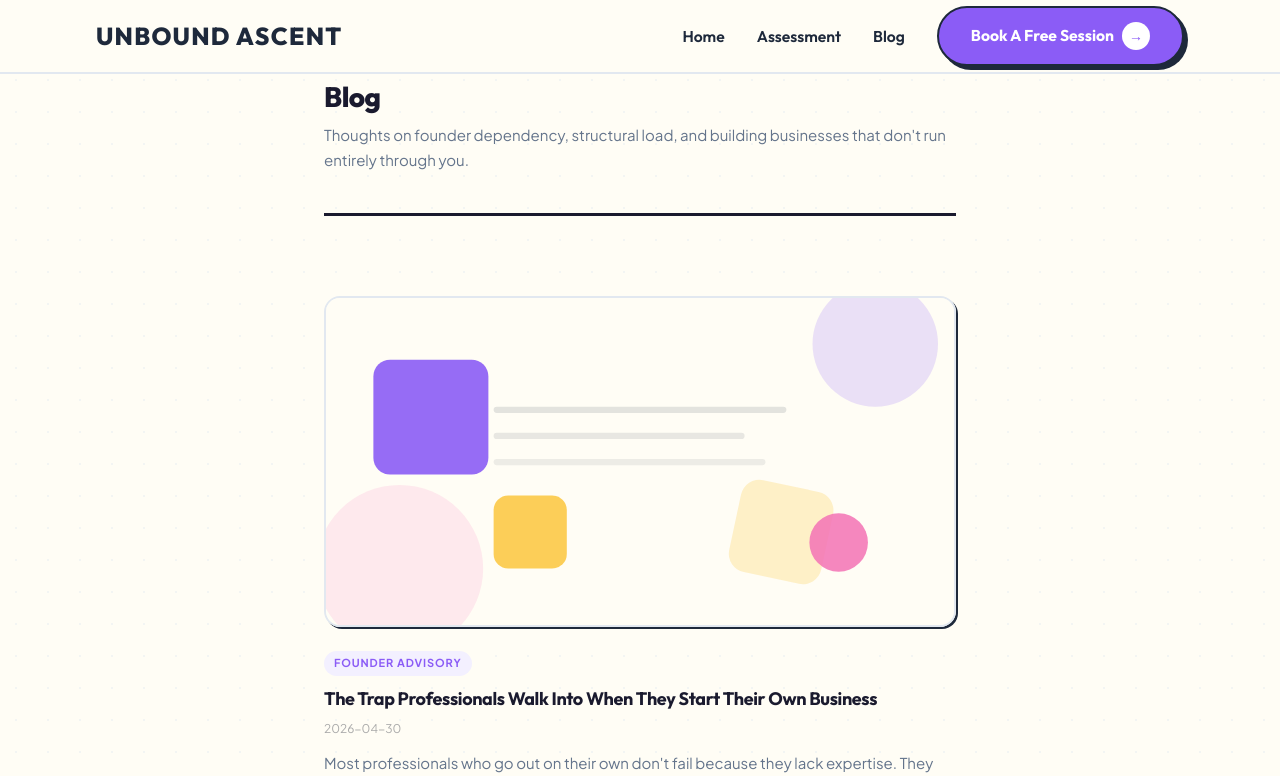
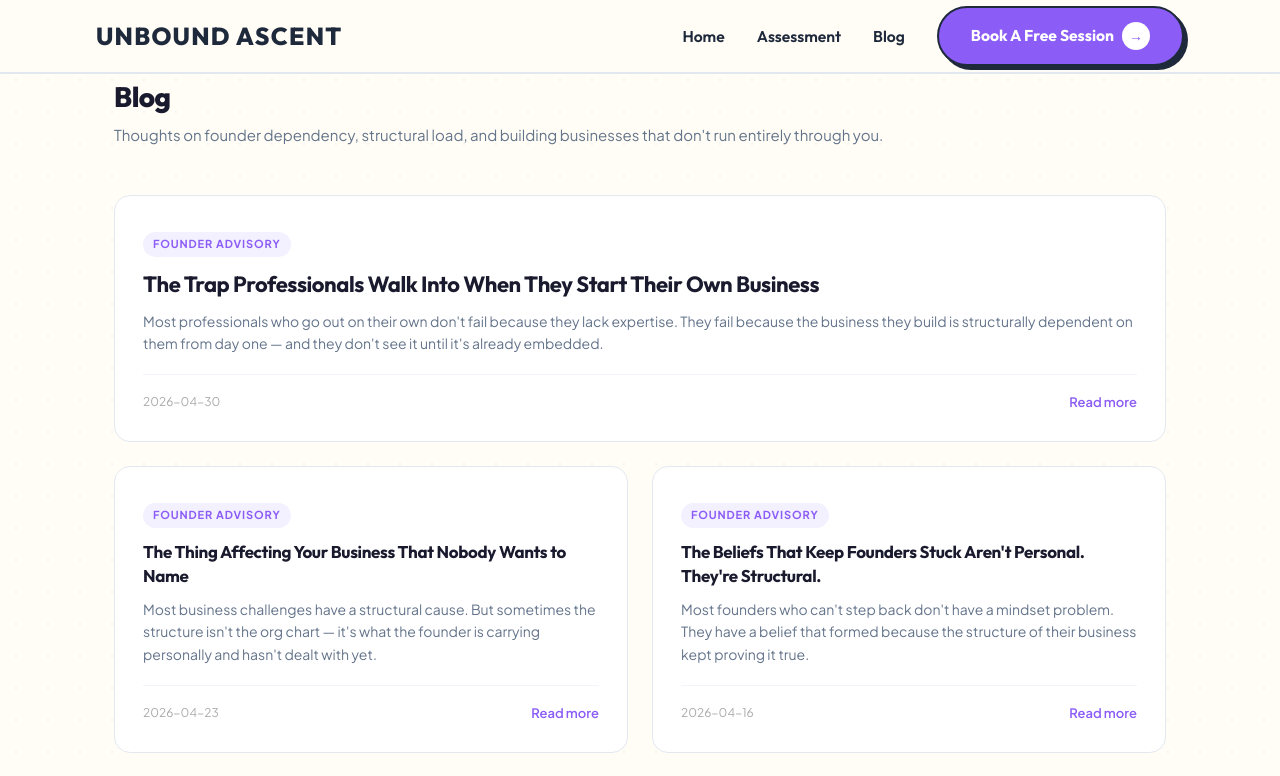
Before and after one commit to unboundascentdev/unbound-ascent, a Next.js app: page /blog in a window 1280 px wide. Shown: the top 776 px of the page. Built offline with nearby package versions, Linux system fonts and the light colour scheme.

Commit message:
redesign blog as 2-column card grid

```diff
--- a/src/app/blog/blog.module.css
+++ b/src/app/blog/blog.module.css
@@ -1,5 +1,5 @@
 .wrapper {
-  max-width: 680px;
+  max-width: 1100px;
   margin: 0 auto;
   padding: 80px 24px;
   position: relative;
@@ -8,8 +8,6 @@
 
 .header {
   margin-bottom: 48px;
-  border-bottom: 3px solid #1a1a2e;
-  padding-bottom: 24px;
 }
 
 .title {
@@ -23,43 +21,50 @@
   font-size: 15px !important;
   color: #64748b;
   max-width: 100% !important;
+  margin: 0 !important;
 }
 
-.list {
+.grid {
+  display: grid;
+  grid-template-columns: repeat(2, 1fr);
+  gap: 24px;
+}
+
+.card {
+  background: white;
+  border: 1.5px solid #e2e8f0;
+  border-radius: 16px;
+  transition: all 0.2s ease;
+  overflow: hidden;
+}
+
+.card:hover {
+  border-color: #8B5CF6;
+  transform: translateY(-3px);
+  box-shadow: 0 8px 24px rgba(139, 92, 246, 0.12);
+}
+
+.featured {
+  grid-column: 1 / -1;
+}
+
+.cardLink {
   display: flex;
   flex-direction: column;
+  justify-content: space-between;
+  height: 100%;
+  padding: 28px;
+  text-decoration: none;
+  color: inherit;
+  min-height: 200px;
 }
 
-.post {
-  padding: 32px 0;
-  border-bottom: 1px solid #e2e8f0;
-  transition: all 0.2s ease;
+.featured .cardLink {
+  min-height: 160px;
 }
 
-.post:hover {
-  padding-left: 8px;
-}
-
-.imageLink {
-  display: block;
-  margin-bottom: 16px;
-  text-decoration: none;
-}
-
-.thumbnail {
-  width: 100%;
-  height: auto;
-  aspect-ratio: 1200 / 630;
-  object-fit: cover;
-  border-radius: var(--radius-md);
-  border: var(--border-width) solid var(--color-border);
-  box-shadow: var(--shadow-sm);
-  transition: box-shadow var(--transition-fast), transform var(--transition-fast);
-}
-
-.imageLink:hover .thumbnail {
-  box-shadow: var(--shadow-md);
-  transform: translate(-2px, -2px);
+.cardTop {
+  flex: 1;
 }
 
 .tag {
@@ -72,46 +77,55 @@
   background: #f3f0ff;
   padding: 3px 10px;
   border-radius: 20px;
-  margin-bottom: 10px;
+  margin-bottom: 12px;
 }
 
-.postTitle {
-  font-size: 18px !important;
+.cardTitle {
+  font-size: 17px !important;
   font-weight: 700;
   color: #1a1a2e;
-  margin-bottom: 8px;
   line-height: 1.4;
-  cursor: pointer;
-  transition: color 0.2s ease;
+  margin-bottom: 10px !important;
 }
 
-.postTitle:hover {
-  color: #8B5CF6;
+.featured .cardTitle {
+  font-size: 22px !important;
+}
+
+.cardExcerpt {
+  font-size: 14px !important;
+  color: #64748b;
+  line-height: 1.6;
+  max-width: 100% !important;
+  margin: 0 !important;
+}
+
+.cardBottom {
+  display: flex;
+  justify-content: space-between;
+  align-items: center;
+  margin-top: 20px;
+  padding-top: 16px;
+  border-top: 1px solid #f1f5f9;
 }
 
 .date {
   font-size: 12px !important;
   color: #aaa;
-  margin-bottom: 10px;
-  margin-top: 0 !important;
-}
-
-.excerpt {
-  font-size: 15px !important;
-  color: #64748b;
-  line-height: 1.7;
-  max-width: 100% !important;
-  margin: 0 !important;
 }
 
 .readMore {
-  display: inline-block;
-  margin-top: 12px;
   font-size: 13px;
   font-weight: 600;
   color: #8B5CF6;
 }
 
-.readMore:hover {
-  text-decoration: underline;
+@media (max-width: 768px) {
+  .grid {
+    grid-template-columns: 1fr;
+  }
+
+  .featured {
+    grid-column: 1;
+  }
 }
--- a/src/app/blog/page.js
+++ b/src/app/blog/page.js
@@ -2,12 +2,10 @@ import Link from 'next/link';
 import { getAllPosts } from '@/lib/posts';
 import Navbar from '@/components/Navbar';
 import Footer from '@/components/Footer';
-import BlogPostImage from '@/components/BlogPostImage';
 import styles from './blog.module.css';
 
 export default function BlogIndex() {
   const posts = getAllPosts();
-
   return (
     <>
       <Navbar />
@@ -16,20 +14,19 @@ export default function BlogIndex() {
           <h1 className={styles.title}>Blog</h1>
           <p className={styles.subtitle}>Thoughts on founder dependency, structural load, and building businesses that don't run entirely through you.</p>
         </div>
-        <div className={styles.list}>
-          {posts.map(post => (
-            <article key={post.slug} className={styles.post}>
-              <Link href={`/blog/${post.slug}`} className={styles.imageLink}>
-                <BlogPostImage post={post} className={styles.thumbnail} />
-              </Link>
-              <span className={styles.tag}>Founder Advisory</span>
-              <Link href={`/blog/${post.slug}`}>
-                <h2 className={styles.postTitle}>{post.title}</h2>
-              </Link>
-              <p className={styles.date}>{post.date}</p>
-              <p className={styles.excerpt}>{post.excerpt}</p>
-              <Link href={`/blog/${post.slug}`} className={styles.readMore}>
-                Read more →
+        <div className={styles.grid}>
+          {posts.map((post, index) => (
+            <article key={post.slug} className={styles.card + (index === 0 ? ' ' + styles.featured : '')}>
+              <Link href={'/blog/' + post.slug} className={styles.cardLink}>
+                <div className={styles.cardTop}>
+                  <span className={styles.tag}>Founder Advisory</span>
+                  <h2 className={styles.cardTitle}>{post.title}</h2>
+                  <p className={styles.cardExcerpt}>{post.excerpt}</p>
+                </div>
+                <div className={styles.cardBottom}>
+                  <span className={styles.date}>{post.date}</span>
+                  <span className={styles.readMore}>Read more</span>
+                </div>
               </Link>
             </article>
           ))}
```
